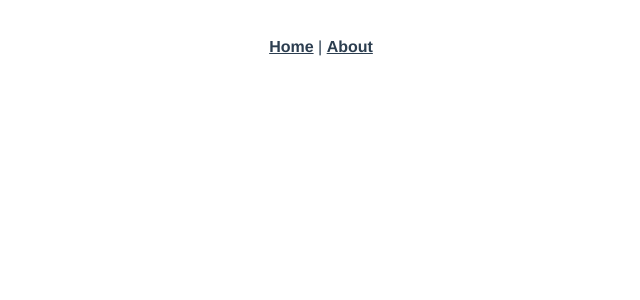
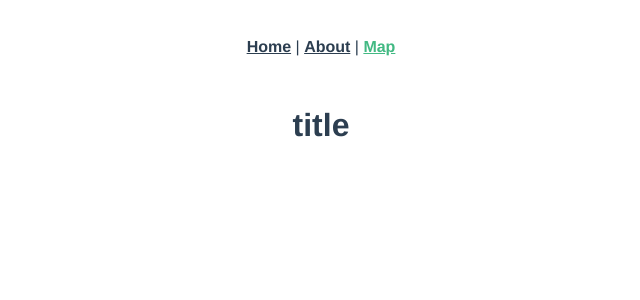
Before and after one commit to impresso/fakenews-quiz, a Vue app: page /map in a window 1280 px wide. Shown: the top 300 px of the page, without its empty margins (319-959 px from the left). Built offline with nearby package versions, Linux system fonts and the light colour scheme.

Commit message:
added mapbox and dependencies

```diff
--- a/package.json
+++ b/package.json
@@ -11,8 +11,11 @@
     "bootstrap": "^4.4.1",
     "bootstrap-vue": "^2.8.0",
     "core-js": "^3.6.4",
+    "jquery": "^1.9.1",
+    "mapbox-gl": "^0.53.1",
     "vue": "^2.6.11",
     "vue-i18n": "^8.15.6",
+    "vue-mapbox": "^0.4.1",
     "vue-router": "^3.1.5",
     "vuex": "^3.1.2"
   },
--- a/src/App.vue
+++ b/src/App.vue
@@ -2,7 +2,8 @@
   <div id="app">
     <div id="nav">
       <router-link to="/">Home</router-link> |
-      <router-link to="/about">About</router-link>
+      <router-link to="/about">About</router-link> |
+      <router-link to="/map">Map</router-link>
     </div>
     <router-view/>
   </div>
--- a/src/router/index.js
+++ b/src/router/index.js
@@ -18,6 +18,14 @@ const routes = [
     // which is lazy-loaded when the route is visited.
     component: () => import(/* webpackChunkName: "about" */ '../views/About.vue'),
   },
+  {
+    path: '/map',
+    name: 'Map',
+    // route level code-splitting
+    // this generates a separate chunk (about.[hash].js) for this route
+    // which is lazy-loaded when the route is visited.
+    component: () => import(/* webpackChunkName: "map" */ '../views/Map.vue'),
+  },
 ];
 
 const router = new VueRouter({
--- /dev/null
+++ b/src/views/Map.vue
@@ -0,0 +1,13 @@
+<template>
+  <div class="map">
+    <h1>{{ $t('title') }}</h1>
+  </div>
+</template>
+
+<i18n>
+{
+  "en": {
+    "title": "COVID-19 monitoring: Map"
+  }
+}
+</i18n>
```
Also changed, not shown: 1 other file (tests, documents, lock files or other folders).
